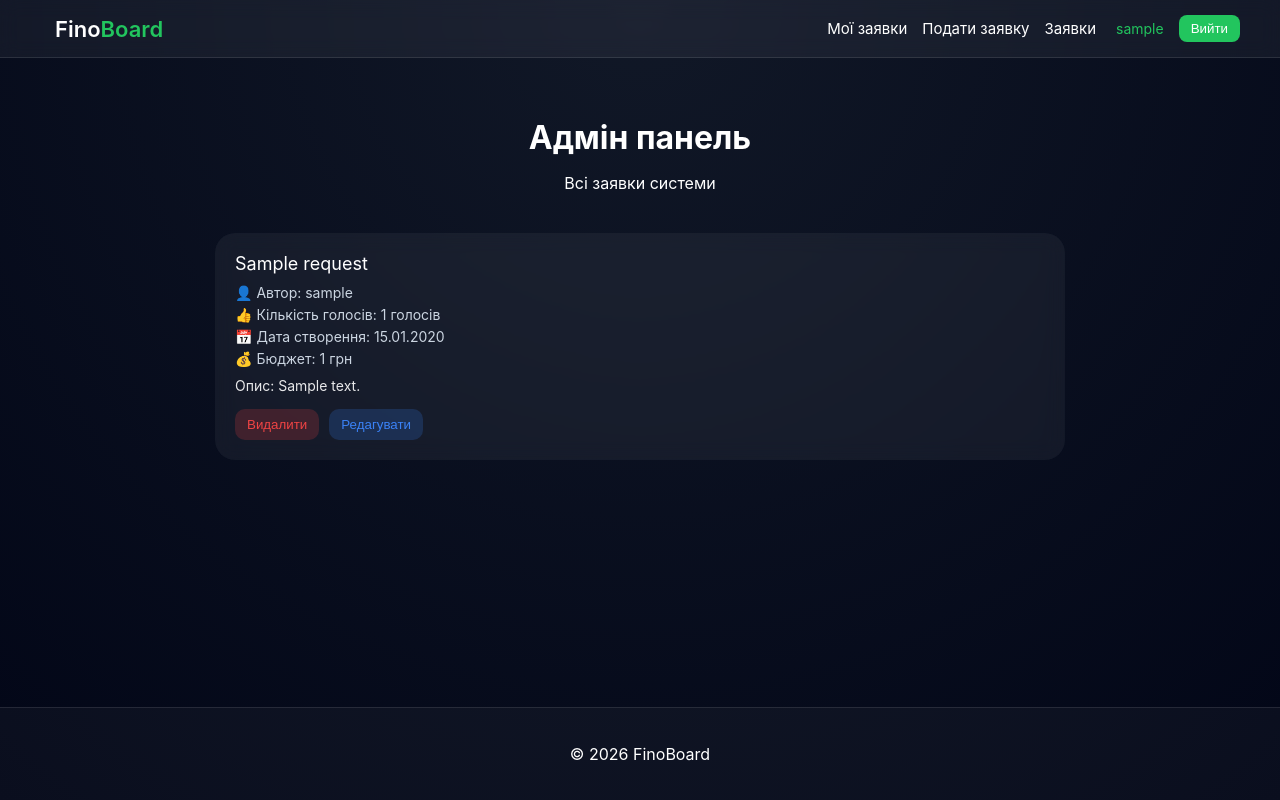
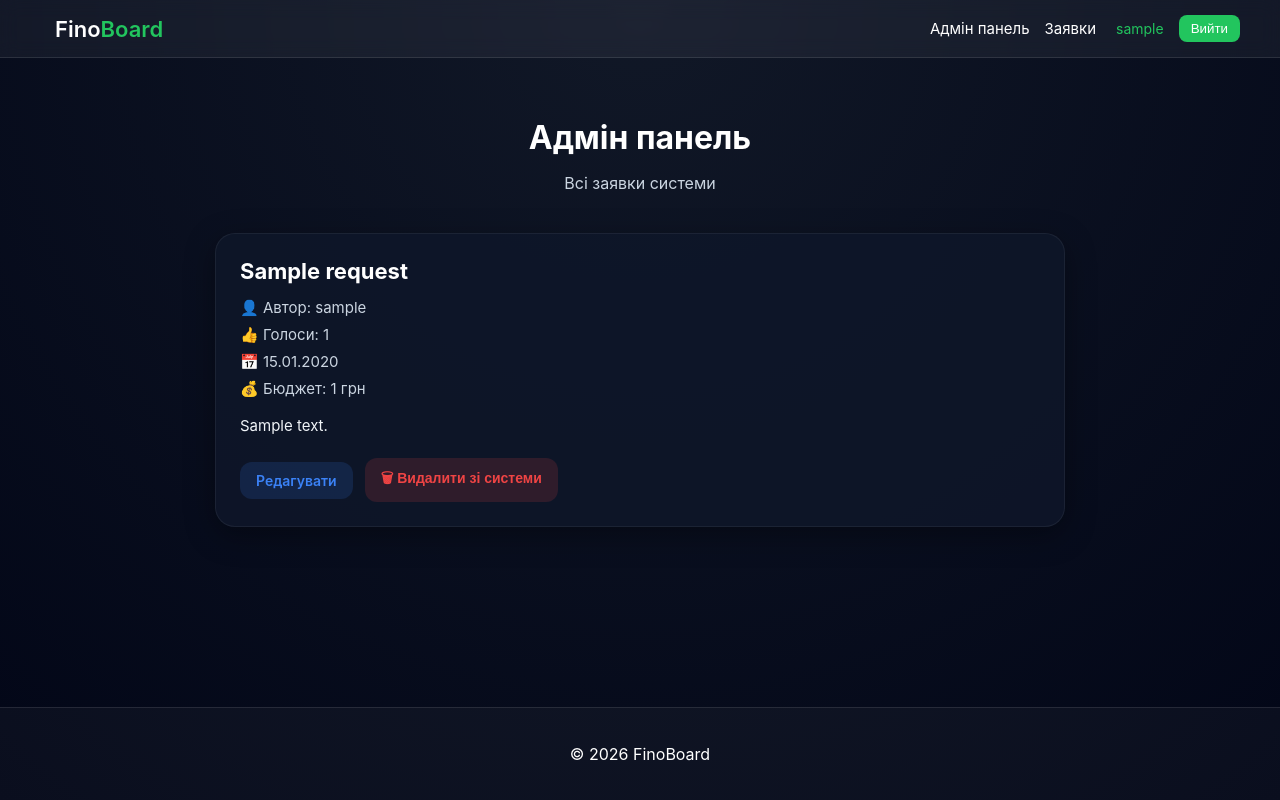
Before and after one commit to Sofier2/finoboard, a Django app: page /admin-dashboard/ in a window 1280 px wide. Run offline with Django 5.2, Linux system fonts and the light colour scheme; a user stored in the database is signed in; tables that the repository leaves empty hold one stand-in row (values such as "Sample post").

Commit message:
Initial commit

```diff
--- a/requests_app/templates/admin_dashboard.html
+++ b/requests_app/templates/admin_dashboard.html
@@ -3,6 +3,10 @@
 {% block content %}
 
 <style>
+body {
+    overflow-x: hidden;
+}
+
 .page-header {
     text-align: center;
     margin: 40px 0;
@@ -15,80 +19,121 @@
 }
 
 .subtitle {
-    color: white;
+    color: #cbd5e1;
 }
 
+/* GRID */
 .admin-grid {
     display: flex;
     flex-direction: column;
     gap: 20px;
     max-width: 850px;
-    margin: 0 auto;
+    margin: 0 auto 60px auto;
+    position: relative;
+    z-index: 2;
 }
 
+/* CARD */
 .admin-card {
-    background: rgba(255,255,255,0.05);
-    padding: 20px;
+    background: rgba(15, 23, 42, 0.85);
+    padding: 24px;
     border-radius: 20px;
-    backdrop-filter: blur(10px);
-    transition: 0.3s;
+    backdrop-filter: none;
+    border: 1px solid rgba(255,255,255,0.06);
+    transition: transform 0.3s ease, box-shadow 0.3s ease;
+    box-shadow: 0 8px 30px rgba(0,0,0,0.35);
 }
 
 .admin-card:hover {
     transform: translateY(-5px);
+    box-shadow: 0 12px 40px rgba(0,0,0,0.45);
 }
 
+/* deleted */
 .admin-card.deleted {
     opacity: 0.7;
-    filter: grayscale(0.05);
-}
-.title {
-    font-size: 18px;
-    color: white;
-    margin-bottom: 10px;
+    filter: grayscale(0.2);
 }
 
-.stat {
-    font-size: 14px;
-    color: #cbd5e1;
-    margin-bottom: 5px;
+/* title */
+.title {
+    font-size: 22px;
+    font-weight: 700;
+    color: white;
+    margin-bottom: 14px;
 }
 
+/* stats */
+.stat {
+    font-size: 15px;
+    color: #cbd5e1;
+    margin-bottom: 8px;
+}
+
+/* description */
 .description {
-    color: white;
-    margin: 10px 0;
-    font-size: 14px;
-    opacity: 0.9;
+    color: #f1f5f9;
+    margin: 16px 0;
+    font-size: 15px;
+    line-height: 1.6;
+}
+
+/* deleted text */
+.deleted-text {
+    color: #fca5a5;
+    font-weight: bold;
+    margin-top: 12px;
 }
 
 /* BUTTONS */
 .btn-group {
-    margin-top: 15px;
+    margin-top: 20px;
     display: flex;
-    gap: 10px;
+    gap: 12px;
+    align-items: center;
 }
 
 .btn {
-    padding: 8px 12px;
-    border-radius: 10px;
+    padding: 10px 16px;
+    border-radius: 12px;
     border: none;
     cursor: pointer;
+    text-decoration: none;
+    display: inline-block;
+    font-size: 14px;
+    font-weight: 600;
+    transition: background 0.3s ease, color 0.3s ease, transform 0.2s ease;
+}
+
+.btn:hover {
+    transform: scale(1.03);
 }
 
 .btn-danger {
-    background: rgba(239,68,68,0.2);
+    background: rgba(239,68,68,0.15);
     color: #ef4444;
 }
 
+.btn-danger:hover {
+    background: #ef4444;
+    color: white;
+}
+
 .btn-edit {
-    background: rgba(59,130,246,0.2);
+    background: rgba(59,130,246,0.15);
     color: #3b82f6;
+}
+
+.btn-edit:hover {
+    background: #3b82f6;
+    color: white;
 }
 
 .empty {
     text-align: center;
     color: #22c55e;
     margin-top: 40px;
+    font-size: 18px;
 }
 </style>
 
@@ -101,42 +146,64 @@
 
 {% for req in requests %}
 
-    <!-- 🔥 якщо видалено → додаємо клас -->
     <div class="admin-card {% if req.is_deleted %}deleted{% endif %}">
 
-        <div class="title">{{ req.title }}</div>
+        <div class="title">
+            {{ req.title }}
+        </div>
 
-        <div class="stat">👤 Автор: {{ req.author.username }}</div>
-        <div class="stat">👍 Кількість голосів: {{ req.votes }} голосів</div>
-        <div class="stat">📅 Дата створення: {{ req.created_at|date:"d.m.Y" }}</div>
+        <div class="stat">
+            👤 Автор: {{ req.author.username }}
+        </div>
+
+        <div class="stat">
+            👍 Голоси: {{ req.votes }}
+        </div>
+
+        <div class="stat">
+            📅 {{ req.created_at|date:"d.m.Y" }}
+        </div>
 
         {% if req.budget %}
-        <div class="stat">💰 Бюджет: {{ req.budget }} грн</div>
+        <div class="stat">
+            💰 Бюджет: {{ req.budget }} грн
+        </div>
         {% endif %}
 
         <div class="description">
-           Опис: {{ req.description }}
+            {{ req.description }}
         </div>
 
-        <!-- 🔥 статус видалення -->
         {% if req.is_deleted %}
-            <div style="color: #9ca3af; font-weight: bold; margin-top: 10px;">
-                ⚠️ ЦЮ ЗАЯВКУ ВИДАЛЕНО КОРИСТУВАЧЕМ
-            </div>
+        <div class="deleted-text">
+            ⚠️ ВИДАЛЕНО КОРИСТУВАЧЕМ
+        </div>
         {% endif %}
 
         <div class="btn-group">
 
-            <!-- 🔴 DELETE (soft delete) -->
-            <form method="post" action="{% url 'delete_request' req.id %}">
-                {% csrf_token %}
-                <button class="btn btn-danger">Видалити</button>
-            </form>
+            {# 🟢 РЕДАГУВАННЯ ТІЛЬКИ ДЛЯ АКТИВНИХ #}
+            {% if not req.is_deleted %}
+                <a href="{% url 'edit_request' req.id %}"
+                   class="btn btn-edit">
+                    Редагувати
+                </a>
+            {% endif %}
 
-            <!-- 🟡 EDIT -->
-            <a href="{% url 'edit_request' req.id %}">
-                <button class="btn btn-edit">Редагувати</button>
-            </a>
+            {# 🔴 HARD DELETE ЗАВЖДИ ДЛЯ АДМІНА #}
+            {% if user.is_superuser %}
+
+                <form method="post"
+                      action="{% url 'hard_delete_request' req.id %}">
+                    {% csrf_token %}
+
+                    <button class="btn btn-danger"
+                            onclick="return confirm('ВИДАЛИТИ З СИСТЕМИ НАЗАВЖДИ?')">
+                        🗑 Видалити зі системи
+                    </button>
+                </form>
+
+            {% endif %}
 
         </div>
 
@@ -144,7 +211,9 @@
 
 {% empty %}
 
-    <p class="empty"><b>Немає заявок</b></p>
+    <p class="empty">
+        <b>Немає заявок</b>
+    </p>
 
 {% endfor %}
 
--- a/requests_app/templates/base.html
+++ b/requests_app/templates/base.html
@@ -36,15 +36,10 @@
         font-weight: 600;
         text-decoration: none;
         color: white;
-        transition: 0.3s;
     }
 
     .logo span {
         color: #22c55e;
-    }
-
-    .logo:hover {
-        opacity: 0.8;
     }
 
     nav {
@@ -56,7 +51,6 @@
         margin-left: 20px;
         text-decoration: none;
         color: white;
-        transition: 0.3s;
         font-size: 15px;
     }
 
@@ -78,13 +72,7 @@
         color: white;
         border: none;
         cursor: pointer;
-        transition: 0.3s;
     }
-
-    .logout-btn:hover {
-        opacity: 0.85;
-    }
-
 
     .container {
         flex: 1;
@@ -99,8 +87,8 @@
         background: rgba(255,255,255,0.03);
     }
     </style>
+</head>
 
-</head>
 <body>
 
 <header class="header">
@@ -110,12 +98,27 @@
     </a>
 
     <nav>
-        {% if user.is_authenticated %}
+
+        {# ================= ADMIN ================= #}
+        {% if user.is_authenticated and user.is_superuser %}
+
+            <a href="{% url 'admin_dashboard' %}">Адмін панель</a>
+            <a href="{% url 'list' %}">Заявки</a>
+
+        {# ================= USER ================= #}
+        {% elif user.is_authenticated %}
+
             <a href="{% url 'my_requests' %}">Мої заявки</a>
+            <a href="{% url 'create' %}">Подати заявку</a>
+            <a href="{% url 'list' %}">Заявки</a>
+
+        {% else %}
+
+            <a href="{% url 'list' %}">Заявки</a>
+            <a href="{% url 'login' %}">Увійти</a>
+            <a href="{% url 'register' %}">Реєстрація</a>
+
         {% endif %}
-
-        <a href="{% url 'create' %}">Подати заявку</a>
-        <a href="{% url 'list' %}">Заявки</a>
 
         {% if user.is_authenticated %}
             <span class="user">{{ user.username }}</span>
@@ -124,10 +127,8 @@
                 {% csrf_token %}
                 <button type="submit" class="logout-btn">Вийти</button>
             </form>
-        {% else %}
-            <a href="{% url 'login' %}">Увійти</a>
-            <a href="{% url 'register' %}">Реєстрація</a>
         {% endif %}
+
     </nav>
 
 </header>
@@ -136,6 +137,21 @@
     {% block content %}{% endblock %}
 </div>
 
+<script>
+setInterval(() => {
+
+    fetch("/check-hardware-auth/")
+        .then(res => res.json())
+        .then(data => {
+
+            if (data.authenticated && data.redirect) {
+                window.location.href = data.redirect;
+            }
+
+        });
+
+}, 1000);
+</script>
 <footer class="footer">
     <p>© 2026 FinoBoard</p>
 </footer>
--- a/requests_app/urls.py
+++ b/requests_app/urls.py
@@ -19,4 +19,12 @@ urlpatterns = [
     path('admin-dashboard/', views.admin_dashboard, name='admin_dashboard'),
     path('supervisor-dashboard/', views.supervisor_dashboard, name='supervisor_dashboard'),
     path('edit/<int:id>/', views.edit_request, name='edit_request'),
+    path(
+    'hardware-login/',
+    views.hardware_login,
+    name='hardware_login'
+),
+path('check-hardware-auth/', views.check_hardware_auth),
+
+    path('hard-delete/<int:id>/', views.hard_delete_request, name='hard_delete_request'),
 ]
--- a/requests_app/views.py
+++ b/requests_app/views.py
@@ -3,21 +3,76 @@ from django.contrib.auth import login, logout
 from django.contrib.auth.models import User
 from django.contrib.auth.decorators import login_required
 from django.contrib.auth.forms import AuthenticationForm
+from django.http import JsonResponse
+
 from .models import Request, Vote
+import citizen_system.arduino_bridge as bridge
 
 
+# ----------------------------
+# 🔐 HARDWARE LOGIN PAGE
+# ----------------------------
+def hardware_login(request):
+
+    user = bridge.authorized_user
+
+    if user is not None:
+
+        login(request, user)
+
+        # очистка після успішного login
+        bridge.authorized_user = None
+        bridge.authorized_flag = False
+
+        # 👉 одразу кидаємо в правильний кабінет
+        if user.is_superuser:
+            return redirect('admin_dashboard')
+        elif user.is_staff:
+            return redirect('supervisor_dashboard')
+        else:
+            return redirect('home')
+
+    return render(request, 'hardware_wait.html')
+
+# ----------------------------
+# 🔐 AJAX CHECK AUTH (ONLY CHECK, NO LOGIN!)
+# ----------------------------
+def check_hardware_auth(request):
+
+    if bridge.authorized_flag and bridge.authorized_user:
+
+        user = bridge.authorized_user
+
+        return JsonResponse({
+            "authenticated": True,
+            "username": user.username,
+            "redirect": "/hardware-login/"
+        })
+
+    return JsonResponse({"authenticated": False})
+
+
+# ----------------------------
+# 🏠 HOME
+# ----------------------------
 def home(request):
     return render(request, 'home.html')
 
 
+# ----------------------------
+# ➕ CREATE REQUEST
+# ----------------------------
 @login_required
 def create_request(request):
+
     if request.method == 'POST':
+
         title = request.POST.get('title')
         description = request.POST.get('description')
         budget = request.POST.get('budget')
 
         if title and description:
+
             Request.objects.create(
                 title=title,
                 description=description,
@@ -31,7 +86,11 @@ def create_request(request):
     return render(request, 'create_request.html')
 
 
+# ----------------------------
+# 📋 LIST REQUESTS
+# ----------------------------
 def list_requests(request):
+
     sort = request.GET.get('sort')
 
     if sort == 'new':
@@ -44,8 +103,12 @@ def list_requests(request):
     })
 
 
+# ----------------------------
+# 👍 VOTE
+# ----------------------------
 @login_required
 def vote(request, request_id):
+
     req = get_object_or_404(Request, id=request_id)
 
     vote, created = Vote.objects.get_or_create(
@@ -60,8 +123,12 @@ def vote(request, request_id):
     return redirect('list')
 
 
+# ----------------------------
+# 👤 MY REQUESTS
+# ----------------------------
 @login_required
 def my_requests(request):
+
     requests = Request.objects.filter(
         author=request.user,
         is_deleted=False
@@ -72,36 +139,73 @@ def my_requests(request):
     })
 
 
+# ----------------------------
+# 🗑 SOFT DELETE
+# ----------------------------
 @login_required
 def delete_request(request, id):
+
     req = get_object_or_404(Request, id=id)
 
-    if req.author == request.user or request.user.is_superuser:
+    if req.author == request.user:
+
         req.is_deleted = True
+        req.deleted_by_admin = False
         req.save()
 
     return redirect('my_requests')
+# ----------------------------
+# 🧨 HARD DELETE (FIXED + ADDED)
+# ----------------------------
+@login_required
+def hard_delete_request(request, id):
+
+    if not request.user.is_superuser:
+        return redirect('home')
+
+    req = get_object_or_404(Request, id=id)
+
+    req.delete()
+
+    return redirect('admin_dashboard')
 
 
+# ----------------------------
+# 📝 REGISTER
+# ----------------------------
 def register(request):
+
     if request.method == 'POST':
+
         username = request.POST.get('username')
         password = request.POST.get('password')
 
         if username and password:
+
             if not User.objects.filter(username=username).exists():
-                user = User.objects.create_user(username=username, password=password)
+
+                user = User.objects.create_user(
+                    username=username,
+                    password=password
+                )
+
                 login(request, user)
                 return redirect('home')
 
     return render(request, 'register.html')
 
 
+# ----------------------------
+# 🔑 LOGIN
+# ----------------------------
 def login_view(request):
+
     form = AuthenticationForm(request, data=request.POST or None)
 
     if request.method == 'POST':
+
         if form.is_valid():
+
             user = form.get_user()
             login(request, user)
 
@@ -112,17 +216,27 @@ def login_view(request):
             else:
                 return redirect('home')
 
-    return render(request, 'login.html', {'form': form})
+    return render(request, 'login.html', {
+        'form': form
+    })
 
 
+# ----------------------------
+# 🚪 LOGOUT
+# ----------------------------
 @login_required
 def logout_view(request):
+
     logout(request)
     return redirect('home')
 
 
+# ----------------------------
+# 🛡 ADMIN DASHBOARD
+# ----------------------------
 @login_required
 def admin_dashboard(request):
+
     if not request.user.is_superuser:
         return redirect('home')
 
@@ -133,26 +247,39 @@ def admin_dashboard(request):
     })
 
 
+# ----------------------------
+# 🧑‍💼 SUPERVISOR DASHBOARD
+# ----------------------------
 @login_required
 def supervisor_dashboard(request):
+
     if not request.user.is_staff:
         return redirect('home')
 
     return render(request, 'supervisor.html')
 
 
+# ----------------------------
+# ✏️ EDIT REQUEST
+# ----------------------------
 @login_required
 def edit_request(request, id):
+
     req = get_object_or_404(Request, id=id)
 
     if not request.user.is_superuser:
         return redirect('home')
 
     if request.method == 'POST':
+
         req.title = request.POST.get('title')
         req.description = request.POST.get('description')
         req.budget = request.POST.get('budget')
+
         req.save()
+
         return redirect('admin_dashboard')
 
-    return render(request, 'edit_request.html', {'req': req})
+    return render(request, 'edit_request.html', {
+        'req': req
+    })
```
Also changed, not shown: citizen_system/arduino_bridge.py (+67 -11 lines), citizen_system/settings.py (+4 -3 lines), requests_app/apps.py (+12 -0 lines), requests_app/models.py (+15 -1 lines), requests_app/templates/my_requests.html (+51 -12 lines), requests_app/migrations/0005_citizenprofile.py (added), requests_app/migrations/0006_request_deleted_by_admin.py (added), requests_app/migrations/0007_remove_request_deleted_by_admin.py (added).
